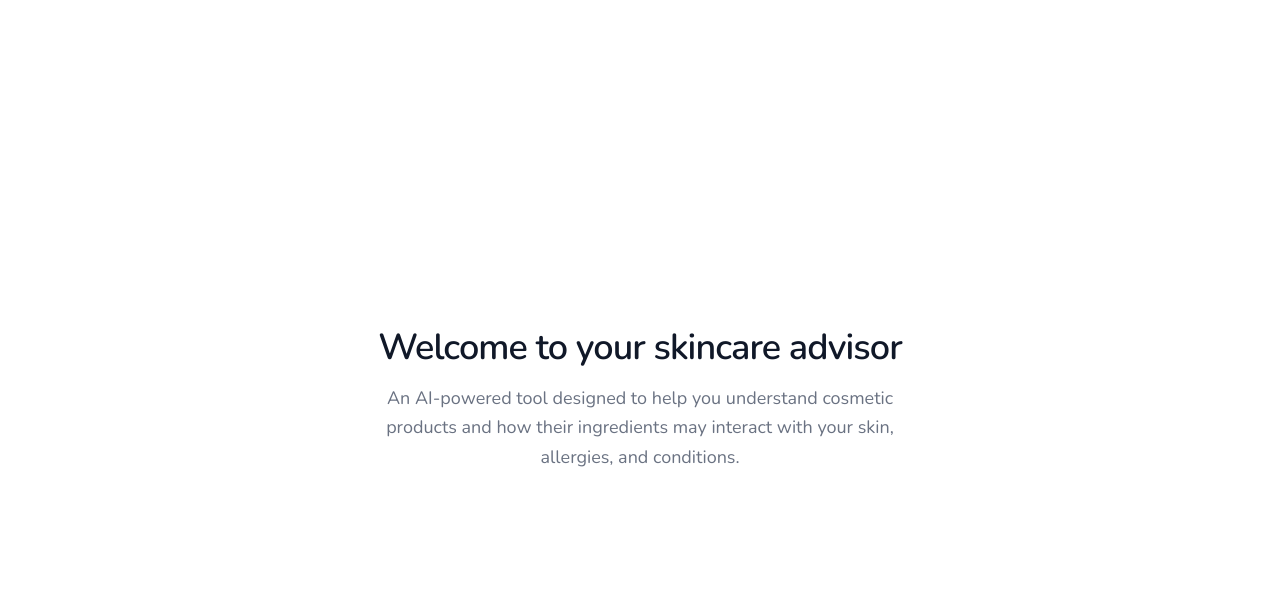
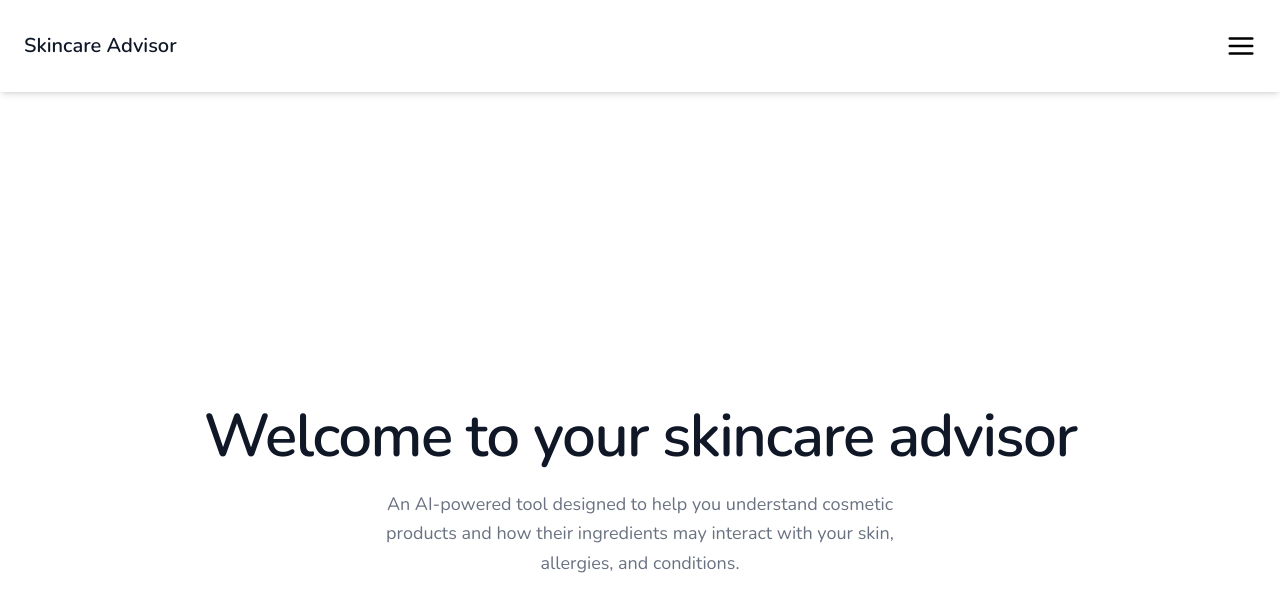
Before and after one commit to lchka/N8N-FrontEnd, a React (Vite) app: page / in a window 1280 px wide. Shown: the top 612 px of the page. Built offline with nearby package versions, Linux system fonts and the light colour scheme.

Commit message:
created the navbar component design

```diff
--- a/package.json
+++ b/package.json
@@ -13,6 +13,7 @@
     "axios": "^1.13.2",
     "react": "^19.2.0",
     "react-dom": "^19.2.0",
+    "react-icons": "^5.5.0",
     "react-router-dom": "^7.10.1"
   },
   "devDependencies": {
--- a/src/App.jsx
+++ b/src/App.jsx
@@ -1,12 +1,16 @@
 import { Routes, Route } from 'react-router-dom'
 import Home from './pages/Home'
+import Navbar from './components/Navbar'
 
 function App() {
+  return (
+    <>
+      <Navbar />
 
-  return (
-    <Routes>
-      <Route path="/" element={<Home />} />
-    </Routes>
+      <Routes>
+        <Route path="/" element={<Home />} />
+      </Routes>
+    </>
   )
 }
 
--- a/src/components/NavBar.jsx
+++ b/src/components/NavBar.jsx
@@ -1,18 +1,53 @@
+import { useState } from 'react'
+import { FiAlignJustify,FiMenu  } from "react-icons/fi";
 const Navbar = () => {
+  const [open, setOpen] = useState(false)
+
+  const previousSearches = [
+    'CeraVe Hydrating Cleanser',
+    'La Roche-Posay Effaclar',
+    'The Ordinary Niacinamide',
+  ]
+
   return (
-    <nav className="w-full bg-white border-b border-gray-100">
-      <div className="max-w-7xl mx-auto px-6 py-4 flex items-center justify-between">
-        {/* Logo / Brand */}
-        <span className="text-lg font-semibold text-gray-900">
+    <nav className="w-full sticky top-0 z-50 backdrop-blur-md shadow-md">
+      <div className="w-full px-6 py-4 flex items-center justify-between relative">
+        {/* Logo */}
+        <span className="text-xl py-4 font-semibold text-gray-900">
           Skincare Advisor
         </span>
 
         {/* Hamburger */}
-        <div className="space-y-1 cursor-pointer">
-          <span className="block w-6 h-[2px] bg-gray-900"></span>
-          <span className="block w-6 h-[2px] bg-gray-900"></span>
-          <span className="block w-6 h-[2px] bg-gray-900"></span>
-        </div>
+        <button
+          onClick={() => setOpen(!open)}
+          className="space-y-1 cursor-pointer"
+          aria-label="Menu"
+        >
+  <FiMenu  size="30"/>
+        </button>
+
+        {/* Dropdown */}
+        {open && (
+          <div
+            className="absolute right-6 top-full mt-3 w-64 rounded-xl bg-white shadow-lg border border-gray-100"
+            onMouseLeave={() => setOpen(false)}
+          >
+            <div className="px-4 py-3 text-xl font-medium text-gray-700 border-b">
+              Previously searched
+            </div>
+
+            <ul className="max-h-60 overflow-auto">
+              {previousSearches.map((item, index) => (
+                <li
+                  key={index}
+                  className="px-4 py-3 text-l  text-gray-700 hover:bg-gray-50 cursor-pointer"
+                >
+                  {item}
+                </li>
+              ))}
+            </ul>
+          </div>
+        )}
       </div>
     </nav>
   )
--- a/src/pages/Home.jsx
+++ b/src/pages/Home.jsx
@@ -1,17 +1,21 @@
 const Home = () => {
   return (
-    <div className="min-h-screen flex items-center justify-center bg-white">
-      <div className="w-full max-w-xl text-center px-6">
-        <h1 className="text-4xl font-semibold tracking-tight text-gray-900 mb-4">
+    <div className="">
+      {/* Hero section */}
+      <section className="min-h-screen flex items-center justify-center px-6">
+        <div className="flex flex-col items-center text-center space-y-6">
+          <h1 className="text-6xl font-semibold tracking-tight text-gray-900">
             Welcome to your skincare advisor
           </h1>
 
-        <p className="text-lg text-gray-500 leading-relaxed">
+          <p className="text-lg max-w-xl text-gray-500 leading-relaxed">
             An AI-powered tool designed to help you understand cosmetic products
             and how their ingredients may interact with your skin, allergies,
             and conditions.
           </p>
         </div>
+      </section>
+
     </div>
   )
 }
```
Also changed, not shown: 1 other file (tests, documents, lock files or other folders). Lines whose indentation alone changed are shown as unchanged.
